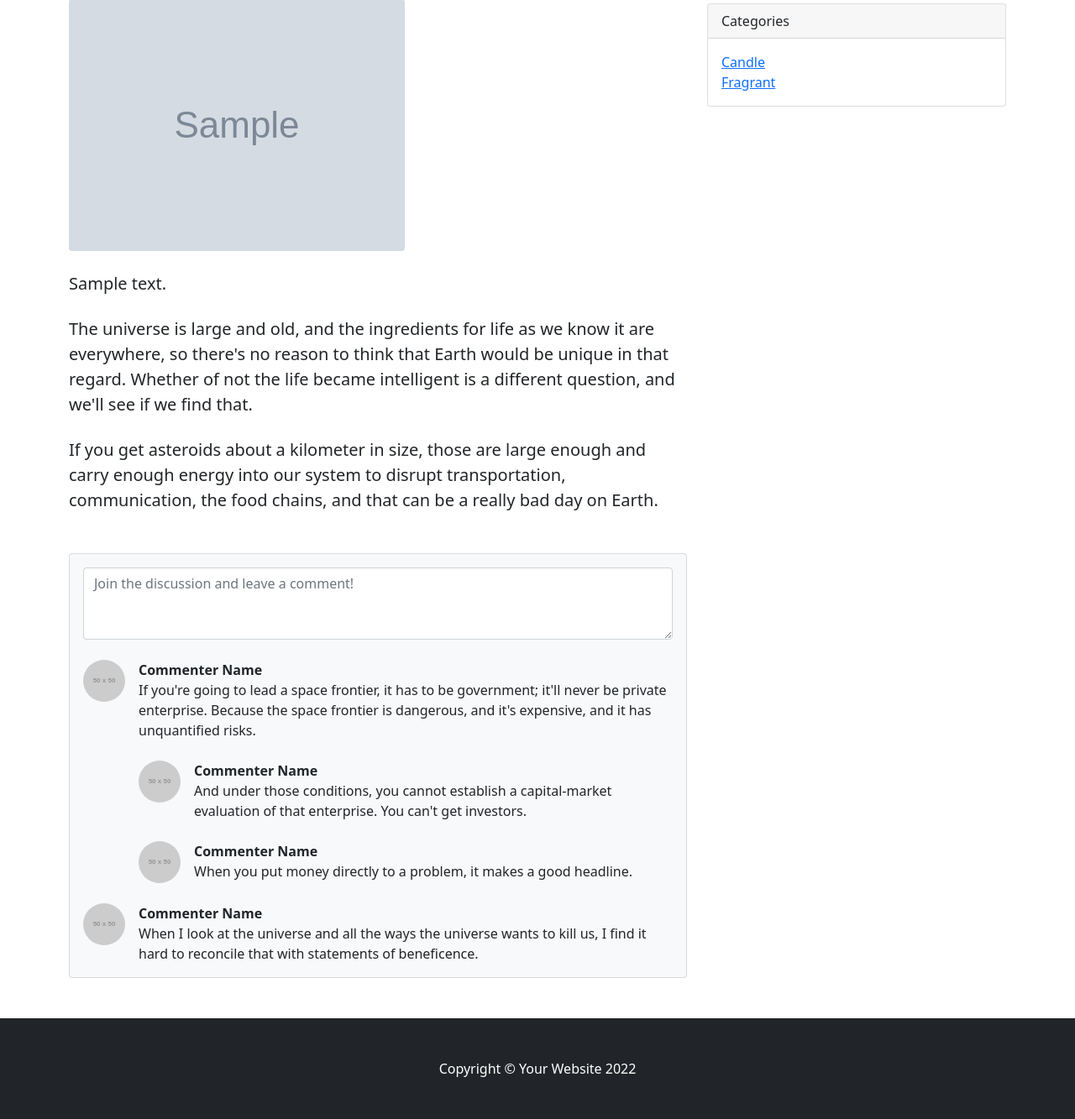
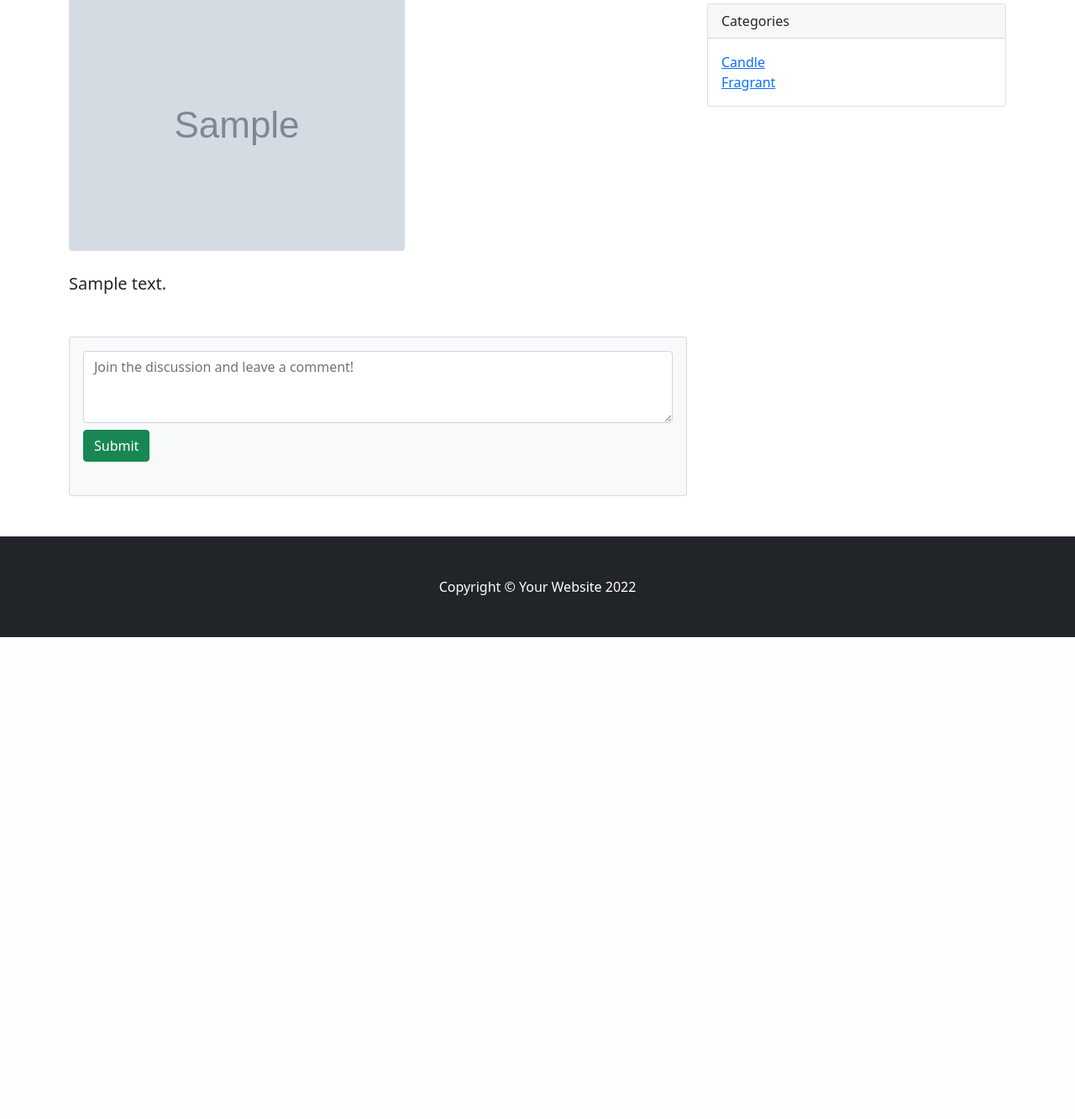
Before and after one commit to orangethefish/blank, a PHP site: page /detail.php?id=1 in a window 1280 px wide. Shown: the part 237-1570 px from the top of the page at 84% size. After the commit the page ends 996 px from the top, so only its background shows below. Run offline with PHP 8.4, Linux system fonts and the light colour scheme; tables that the repository leaves empty or names only in its code hold one stand-in row (values such as "Sample post"); grey boxes marked "Sample" are stand-in pictures; grey boxes labelled with a size stand in for pictures from a placeholder-image service; some libraries are stand-ins or nearby versions.

Commit message:
update add comment

```diff
--- a/detail.php
+++ b/detail.php
@@ -34,6 +34,19 @@
    }
 }
 CloseCon($conn);
+if ($_SERVER["REQUEST_METHOD"] == "POST") {
+    if (isset($_POST['comment'])) {
+        $conn = OpenCon();
+        $sql = "INSERT INTO news_comment (post_no, owner, date, detail)
+        VALUES ('.$id.', 'Orange','".$date."','".$_POST['comment']."')";
+
+if ($conn->query($sql) === TRUE) {
+//   echo "New record created successfully";
+} else {
+//   echo "Error: " . $sql . "<br>" . $conn->error;
+}
+    }
+}
 ?>
 <!DOCTYPE html>
 <html lang="en">
@@ -84,8 +97,8 @@
                         <!-- Post content-->
                         <section class="mb-5">
                             <p class="fs-5 mb-4"><?php echo $detail ?></p>
-                            <p class="fs-5 mb-4">The universe is large and old, and the ingredients for life as we know it are everywhere, so there's no reason to think that Earth would be unique in that regard. Whether of not the life became intelligent is a different question, and we'll see if we find that.</p>
-                            <p class="fs-5 mb-4">If you get asteroids about a kilometer in size, those are large enough and carry enough energy into our system to disrupt transportation, communication, the food chains, and that can be a really bad day on Earth.</p>
+                            <!-- <p class="fs-5 mb-4">The universe is large and old, and the ingredients for life as we know it are everywhere, so there's no reason to think that Earth would be unique in that regard. Whether of not the life became intelligent is a different question, and we'll see if we find that.</p>
+                            <p class="fs-5 mb-4">If you get asteroids about a kilometer in size, those are large enough and carry enough energy into our system to disrupt transportation, communication, the food chains, and that can be a really bad day on Earth.</p> -->
                             <!-- <h2 class="fw-bolder mb-4 mt-5">I have odd cosmic thoughts every day</h2>
                             <p class="fs-5 mb-4">For me, the most fascinating interface is Twitter. I have odd cosmic thoughts every day and I realized I could hold them to myself or share them with people who might be interested.</p>
                             <p class="fs-5 mb-4">Venus has a runaway greenhouse effect. I kind of want to know what happened there because we're twirling knobs here on Earth without knowing the consequences of it. Mars once had running water. It's bone dry today. Something bad happened there as well.</p> -->
@@ -96,40 +109,74 @@
                         <div class="card bg-light">
                             <div class="card-body">
                                 <!-- Comment form-->
-                                <form class="mb-4"><textarea class="form-control" rows="3" placeholder="Join the discussion and leave a comment!"></textarea></form>
+                                <form class="mb-4" method="POST" action="">
+                                    <textarea class="form-control" rows="3" placeholder="Join the discussion and leave a comment!" name="comment"></textarea>
+                                    <div class="form-actions my-2">
+                                        <button type="submit" class="btn btn-success pull-right" name="submit">
+                                            Submit <i class="fa fa-arrow-circle-right"></i>
+                                        </button>
+                                    </div>
+                                </form>
                                 <!-- Comment with nested comments-->
-                                <div class="d-flex mb-4">
+                                <!-- <div class="d-flex mb-4"> -->
                                     <!-- Parent comment-->
-                                    <div class="flex-shrink-0"><img class="rounded-circle" src="https://dummyimage.com/50x50/ced4da/6c757d.jpg" alt="..." /></div>
+                                    <!-- <div class="flex-shrink-0"><img class="rounded-circle" src="https://dummyimage.com/50x50/ced4da/6c757d.jpg" alt="..." /></div>
                                     <div class="ms-3">
                                         <div class="fw-bold">Commenter Name</div>
-                                        If you're going to lead a space frontier, it has to be government; it'll never be private enterprise. Because the space frontier is dangerous, and it's expensive, and it has unquantified risks.
+                                        If you're going to lead a space frontier, it has to be government; it'll never be private enterprise. Because the space frontier is dangerous, and it's expensive, and it has unquantified risks. -->
                                         <!-- Child comment 1-->
-                                        <div class="d-flex mt-4">
+                                        <!-- <div class="d-flex mt-4">
                                             <div class="flex-shrink-0"><img class="rounded-circle" src="https://dummyimage.com/50x50/ced4da/6c757d.jpg" alt="..." /></div>
                                             <div class="ms-3">
                                                 <div class="fw-bold">Commenter Name</div>
                                                 And under those conditions, you cannot establish a capital-market evaluation of that enterprise. You can't get investors.
                                             </div>
-                                        </div>
+                                        </div> -->
                                         <!-- Child comment 2-->
-                                        <div class="d-flex mt-4">
+                                        <!-- <div class="d-flex mt-4">
                                             <div class="flex-shrink-0"><img class="rounded-circle" src="https://dummyimage.com/50x50/ced4da/6c757d.jpg" alt="..." /></div>
                                             <div class="ms-3">
                                                 <div class="fw-bold">Commenter Name</div>
                                                 When you put money directly to a problem, it makes a good headline.
                                             </div>
                                         </div>
-                                    </div>
-                                </div>
+                                    </div> -->
+                                <!-- </div> -->
                                 <!-- Single comment-->
-                                <div class="d-flex">
+                                <?php
+                                $conn = OpenCon();
+                                $query ="SELECT * FROM `news_comment` ORDER BY date ASC";
+                                //echo "Connected Successfully";
+                                $result=$conn->query($query);
+                                if ($result->num_rows > 0)
+                                {
+                                   // OUTPUT DATA OF EACH ROW
+                                   while($row = $result->fetch_assoc())
+                                   {
+                                       if($row['post_no']==$id){
+                                            echo '<div class="d-flex my-2">
+                                    <div class="flex-shrink-0"><img class="rounded-circle" src="https://upload.wikimedia.org/wikipedia/commons/thumb/2/2c/Default_pfp.svg/1200px-Default_pfp.svg.png" width="40px" alt="..." /></div>
+                                    <div class="ms-3 container">
+                                        <div class="fw-bold">'.$row['owner'].'</div>
+                                        '.$row['detail'].'
+                                        </div>
+                                        <button class="btn btn-danger btn-sm">Delete</button>
+                                    </div>';
+                                       }
+                                   }
+                                }
+                                else {
+                                   echo "0 results";
+                                }
+                                CloseCon($conn);
+                                ?>
+                                <!-- <div class="d-flex">
                                     <div class="flex-shrink-0"><img class="rounded-circle" src="https://dummyimage.com/50x50/ced4da/6c757d.jpg" alt="..." /></div>
                                     <div class="ms-3">
                                         <div class="fw-bold">Commenter Name</div>
                                         When I look at the universe and all the ways the universe wants to kill us, I find it hard to reconcile that with statements of beneficence.
                                     </div>
-                                </div>
+                                </div> -->
                             </div>
                         </div>
                     </section>
```
